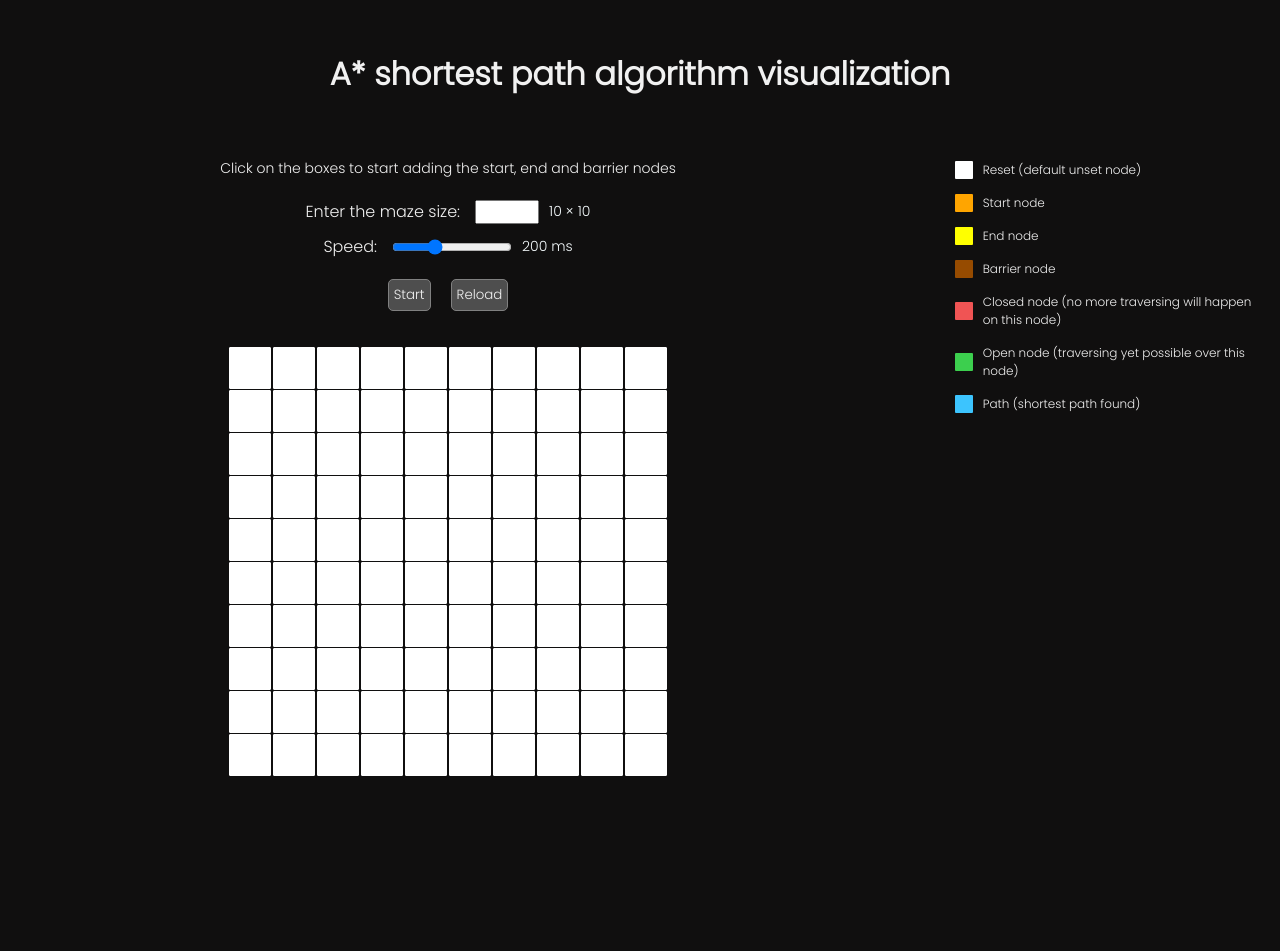
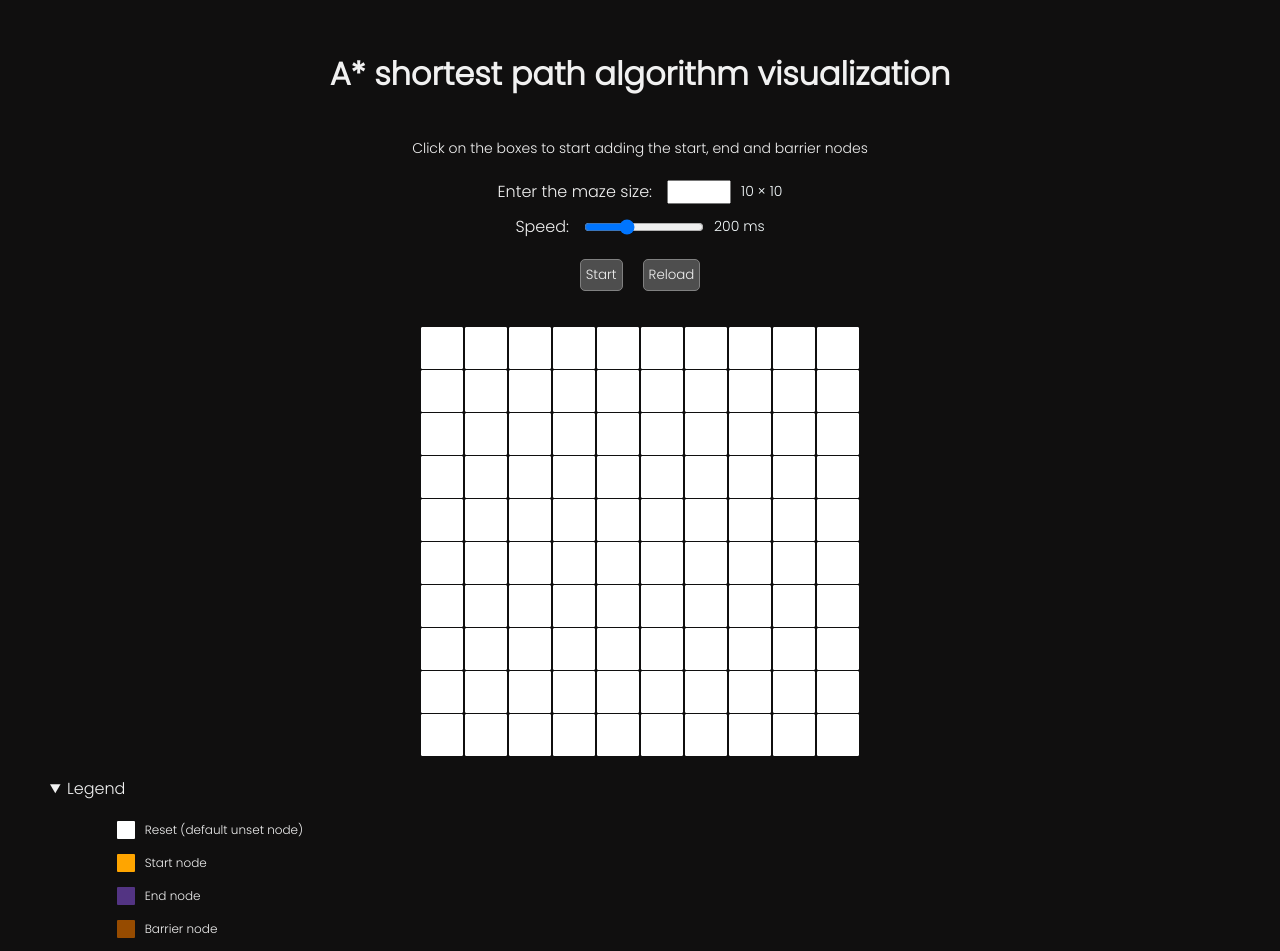
Before and after one commit to prtvi/astar-vis, a React (Create React App) app: page / in a window 1280 px wide. Shown: the top 951 px of the page. Before the commit the page ends 800 px from the top, so only its background shows below. Built offline with nearby package versions, Linux system fonts and the light colour scheme.

Commit message:
move legend to bottom with details tag & draw found path with delay

```diff
--- a/public/style.css
+++ b/public/style.css
@@ -2,7 +2,7 @@
 	--color-reset: #ffffff;
 	--color-barrier: #964b00;
 	--color-start: #ffa500;
-	--color-end: #ffff00;
+	--color-end: #533483;
 
 	--color-bg: #100f0f;
 	--color-text: #f1f1f1;
@@ -26,17 +26,11 @@ body {
 header {
 	text-align: center;
 	margin-top: 50px;
-	margin-bottom: 50px;
+	margin-bottom: 40px;
 }
 
 header h1 {
 	margin-bottom: 10px;
-}
-
-.form-and-grid {
-	width: 70%;
-	float: left;
-	max-height: 750px;
 }
 
 /* input form */
@@ -44,6 +38,8 @@ header h1 {
 .input-form {
 	text-align: center;
 	margin: 10px 0 25px 0;
+	padding-left: 10px;
+	padding-right: 10px;
 }
 
 .form-item {
@@ -100,6 +96,8 @@ header h1 {
 .grid {
 	text-align: center;
 	margin-bottom: 20px;
+	padding-left: 10px;
+	padding-right: 10px;
 }
 
 .row {
@@ -135,10 +133,15 @@ header h1 {
 
 /* legend */
 
+details {
+	padding-left: 50px;
+	padding-right: 50px;
+	cursor: pointer;
+}
+
 .legend {
-	width: 25%;
-	margin: 10px 10px 10px 0;
-	float: right;
+	margin-top: 20px;
+	margin-left: 20px;
 }
 
 .legend-cell {
--- a/src/App.jsx
+++ b/src/App.jsx
@@ -80,10 +80,14 @@ export default function App() {
 		return Math.abs(x1 - x2) + Math.abs(y1 - y2);
 	};
 
-	const reconstructPath = function (cameFrom, currentCoords, grid) {
+	const reconstructPath = async function (cameFrom, currentCoords, grid) {
 		while (currentCoords in cameFrom) {
+			await delay(speed);
+
 			currentCoords = cameFrom[currentCoords];
 			coordsToCell(grid, currentCoords).makePath();
+
+			updateGrid(grid => grid.slice());
 		}
 	};
 
@@ -117,7 +121,7 @@ export default function App() {
 			openSetHash.delete(currentCellCoords);
 
 			if (currentCellCoords === endCoords) {
-				reconstructPath(cameFrom, endCoords, grid);
+				await reconstructPath(cameFrom, endCoords, grid);
 
 				end.makeEnd();
 				start.makeStart();
@@ -174,7 +178,6 @@ export default function App() {
 				<h1>A* shortest path algorithm visualization</h1>
 			</header>
 
-			<div className="form-and-grid">
 			<InputForm
 				updateGridOnInput={updateGridOnInput}
 				setGridSize={setGridSize}
@@ -182,13 +185,13 @@ export default function App() {
 				startVis={startVis}
 				ifRunning={ifRunning}
 			/>
+
 			<Grid
 				grid={getGridStates(grid)}
 				updateGridOnClick={updateGridOnClick}
 				gridSize={gridSize}
 				cellsClicked={cellsClicked}
 			/>
-			</div>
 
 			<Legend />
 		</div>
--- a/src/components/Cell.jsx
+++ b/src/components/Cell.jsx
@@ -6,7 +6,7 @@ export const COLOR_CLOSED = '#f05454'; //   red       2
 export const COLOR_OPEN = '#3ccf4e'; //     green     3
 export const COLOR_PATH = '#3cc4fe'; //     blue      4
 export const COLOR_START = '#ffa500'; //    orange    5
-export const COLOR_END = '#ffff00'; //      yellow    9
+export const COLOR_END = '#533483'; //      purple    9
 
 export default function Cell(props) {
 	const { x, y, state, cellSize, cellsClicked, updateGridOnClick } = props;
--- a/src/components/Legend.jsx
+++ b/src/components/Legend.jsx
@@ -43,6 +43,8 @@ const legendData = [
 
 export default function Legend() {
 	return (
+		<details open>
+			<summary>Legend</summary>
 			<div className="legend">
 				{legendData.map((ld, i) => (
 					<div className="legend-cell" key={i}>
@@ -51,5 +53,6 @@ export default function Legend() {
 					</div>
 				))}
 			</div>
+		</details>
 	);
 }
```
Lines whose indentation alone changed are shown as unchanged.
